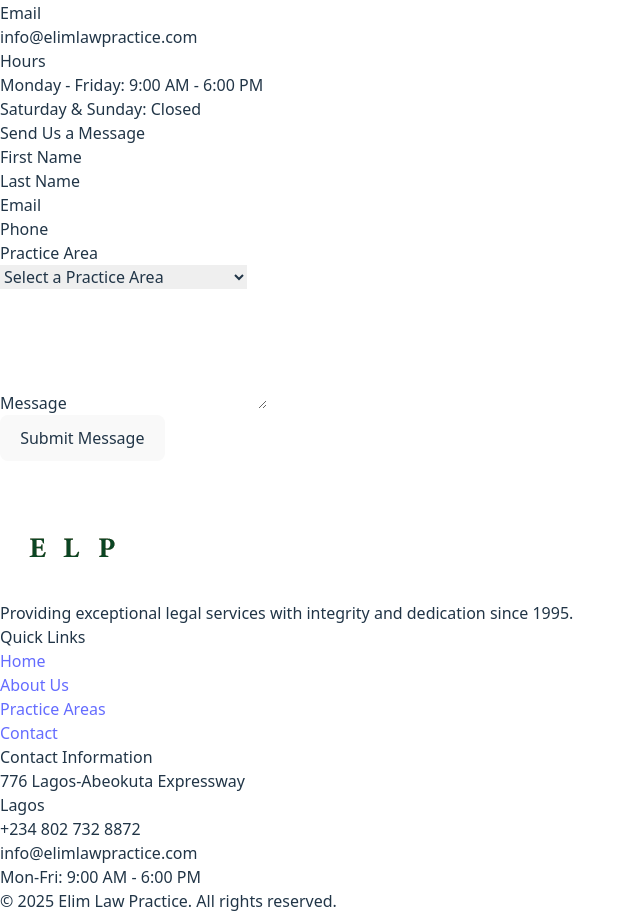
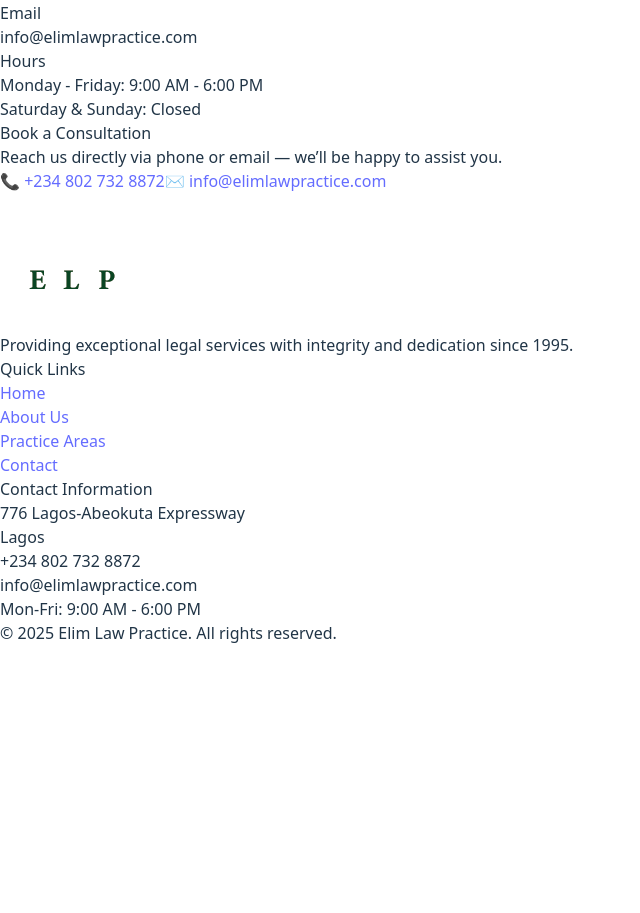
Before and after one commit to krestwastaken/Elim-Law, a React (Vite) app: page / in a window 1280 px wide. Shown: the part 4100-5013 px from the top of the page, without its empty margins (0-640 px from the left). After the commit the page ends 4745 px from the top, so only its background shows below. Built offline with nearby package versions, Linux system fonts and the light colour scheme.

Commit message:
more transitions

```diff
--- a/src/App.jsx
+++ b/src/App.jsx
@@ -1,4 +1,4 @@
-import { Routes, Route, Link } from 'react-router-dom';
+import { Routes, Route } from 'react-router-dom';
 
 import Team from './Pages/Team.jsx';
 import AboutUs from './Pages/AboutUs.jsx'
@@ -7,13 +7,14 @@
 import Home from './Pages/Home.jsx';
 import Header from './Components/Header.jsx';
 import Footer from './Components/Footer.jsx';
+import ScrollToTop from './Components/ScrollToTop.jsx'
 
 const App = () => {
 
     return (
         <div className="min-h-screen bg-white">
+            <ScrollToTop />
             <Header/>
-
             <Routes>
                 <Route path='/' element={<Home />} />
                 <Route path='/about' element={<AboutUs />} />
--- a/src/Components/Footer.jsx
+++ b/src/Components/Footer.jsx
@@ -1,6 +1,6 @@
 import logo2 from '../assets/logo2.png';
 
-import { Link } from 'react-router-dom';
+import { Link, NavLink } from 'react-router-dom';
 
 const Footer = () => {
     return(
@@ -8,11 +8,15 @@
             <div className="container mx-auto px-4">
                 <div className="grid grid-cols-1 md:grid-cols-3 gap-8">
                     <div>
-                        <img
-                         src={logo2}
-                         alt='Elim Law Practice Logo'
-                         className='h-16 w-auto object-contain mb-4'
-                        />
+                        <NavLink to='/'
+                         onClick={() => window.scrollTo(0, 0)}
+                        >
+                            <img
+                            src={logo2}
+                            alt='Elim Law Practice Logo'
+                            className='h-16 w-auto object-contain mb-4'
+                            />
+                        </NavLink>
                         <p className="mb-4">Providing exceptional legal services with integrity and dedication since 1995.</p>
                         <div className="flex space-x-4">
                             <a href="#" className="hover:text-gray-300 cursor-pointer !rounded-button whitespace-nowrap">
--- /dev/null
+++ b/src/Components/ScrollToTop.jsx
@@ -0,0 +1,14 @@
+import { useEffect } from "react";
+import { useLocation } from "react-router-dom";
+
+const ScrollToTop = () => {
+    const { pathname } = useLocation();
+
+    useEffect(() => {
+        window.scrollTo(0, 0);
+    }, [pathname]);
+
+    return null;
+};
+
+export default ScrollToTop;
--- a/src/Pages/Home.jsx
+++ b/src/Pages/Home.jsx
@@ -198,78 +198,33 @@
                             </div>
                         </div>
                         <div>
-                            <form id='contact-form' className="bg-gray-100 p-6 rounded shadow-md">
-                                <h3 className="text-xl font-serif font-bold text-[#004D2E] mb-4">Send Us a Message</h3>
-                                <div className="grid grid-cols-1 md:grid-cols-2 gap-4 mb-4">
-                                    <div>
-                                        <label htmlFor="firstName" className="block text-gray-700 mb-1">First Name</label>
-                                        <input
-                                         type="text"
-                                         id="firstName"
-                                         className="w-full px-4 py-2 border border-gray-300 rounded focus:outline-none focus:ring-2 focus:ring-[#004D2E] focus:border-transparent"
-                                        />
-                                    </div>
-                                    <div>
-                                        <label htmlFor="lastName" className="block text-gray-700 mb-1">Last Name</label>
-                                        <input
-                                         type="text"
-                                         id="lastName"
-                                         className="w-full px-4 py-2 border border-gray-300 rounded focus:outline-none focus:ring-2 focus:ring-[#004D2E] focus:border-transparent"
-                                        />
-                                    </div>
-                                </div>
-                                <div className="mb-4">
-                                    <label htmlFor="email" className="block text-gray-700 mb-1">Email</label>
-                                    <input
-                                     type="email"
-                                     id="email"
-                                     className="w-full px-4 py-2 border border-gray-300 rounded focus:outline-none focus:ring-2 focus:ring-[#004D2E] focus:border-transparent"
-                                    />
-                                </div>
-                                <div className="mb-4">
-                                    <label htmlFor="phone" className="block text-gray-700 mb-1">Phone</label>
-                                    <input
-                                     type="tel"
-                                     id="phone"
-                                     className="w-full px-4 py-2 border border-gray-300 rounded focus:outline-none focus:ring-2 focus:ring-[#004D2E] focus:border-transparent"
-                                    />
-                                </div>
-                                <div className="mb-4">
-                                    <label htmlFor="practiceArea" className="block text-gray-700 mb-1">Practice Area</label>
-                                    <div className="relative">
-                                        <select
-                                         id="practiceArea"
-                                         className="appearance-none w-full px-4 py-2 border border-gray-300 rounded focus:outline-none focus:ring-2 focus:ring-[#004D2E] focus:border-transparent"
-                                        >
-                                            <option value="">Select a Practice Area</option>
-                                            <option value="corporate">Corporate Law</option>
-                                            <option value="litigation">Litigation</option>
-                                            <option value="bankingfinance-law">Banking and Finance Law</option>
-                                            <option value="project-financelaw">Project Finance Law</option>
-                                            <option value="propertylaw">Property Law</option>
-                                            <option value="oilgas-law">Oil and Gas Law</option>
-                                            <option value="mediaentertainment-law">Media and Entertainment Law</option>
-                                        </select>
-                                        <div className="pointer-events-none absolute inset-y-0 right-0 flex items-center px-2 text-gray-700">
-                                            <i className="fas fa-chevron-down"></i>
-                                        </div>
-                                    </div>
-                                </div>
-                                <div className="mb-6">
-                                    <label htmlFor="message" className="block text-gray-700 mb-1">Message</label>
-                                    <textarea
-                                     id="message"
-                                     rows={5}
-                                     className="w-full px-4 py-2 border border-gray-300 rounded focus:outline-none focus:ring-2 focus:ring-[#004D2E] focus:border-transparent"
-                                    ></textarea>
-                                </div>
-                                <button
-                                 type="submit"
-                                 className="bg-[#004D2E] text-white px-6 py-3 font-bold hover:bg-[#006d42] transition duration-300 cursor-pointer !rounded-button whitespace-nowrap"
-                                >
-                                    Submit Message
-                                </button>
-                            </form>
+
+                        {/* Contact Section */}
+                        <section id='contact-form' className="bg-gray-100 p-6 rounded shadow-md text-center">
+                            <h3 className="text-3xl font-serif font-bold text-[#004D2E] mb-4">
+                                Book a Consultation
+                            </h3>
+                            <p className="text-gray-700 mb-6">
+                                Reach us directly via phone or email — we’ll be happy to assist you.
+                            </p>
+
+                            {/* Phone */}
+                            <a
+                                href="tel:+2348027328872"
+                                className="block text-lg font-semibold text-[#004D2E] hover:underline mb-4"
+                            >
+                                📞 +234 802 732 8872
+                            </a>
+
+                            {/* Email */}
+                            <a
+                                href="mailto:info@elimlawpractice.com"
+                                className="block text-lg font-semibold text-[#004D2E] hover:underline"
+                            >
+                                ✉️ info@elimlawpractice.com
+                            </a>
+                        </section>
+
                         </div>
                     </div>
                 </div>
```
